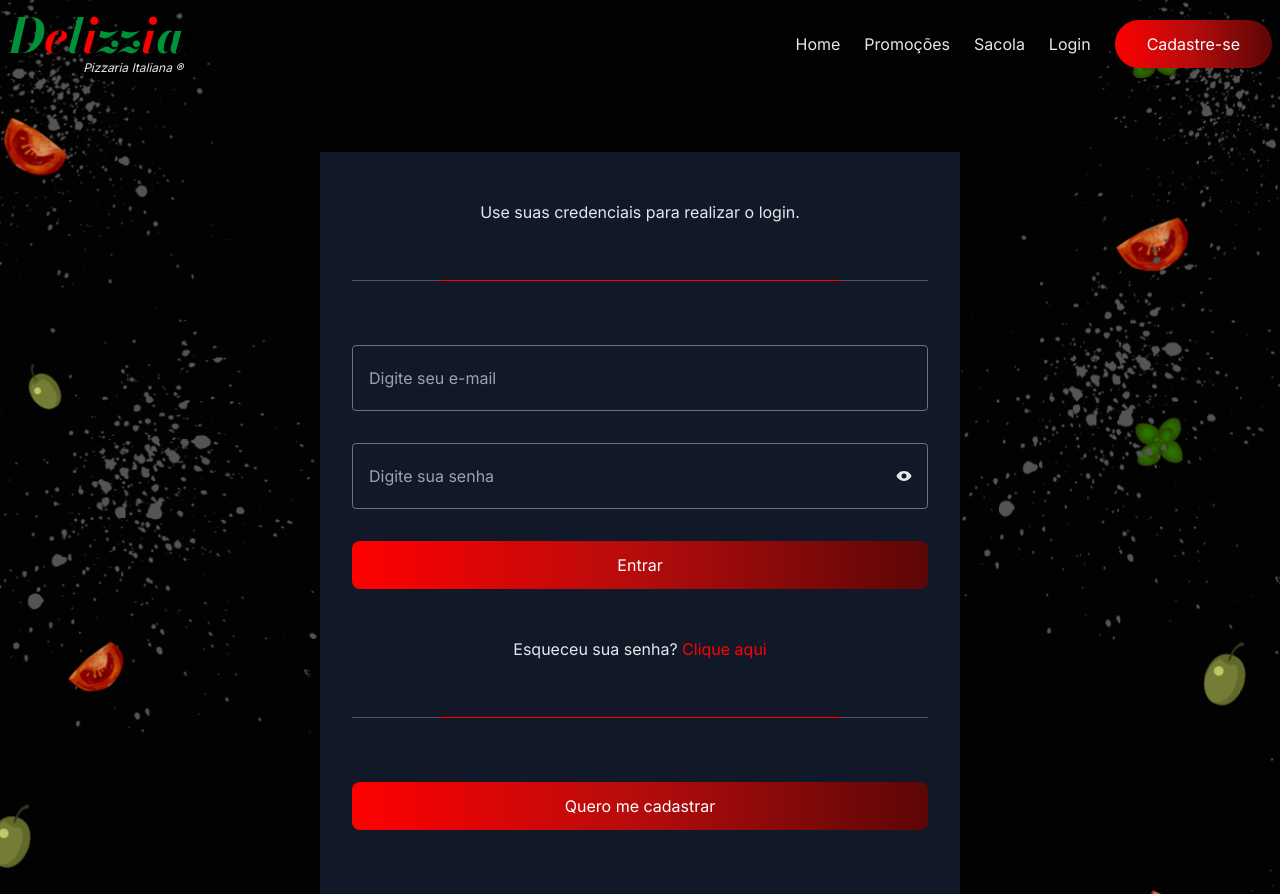
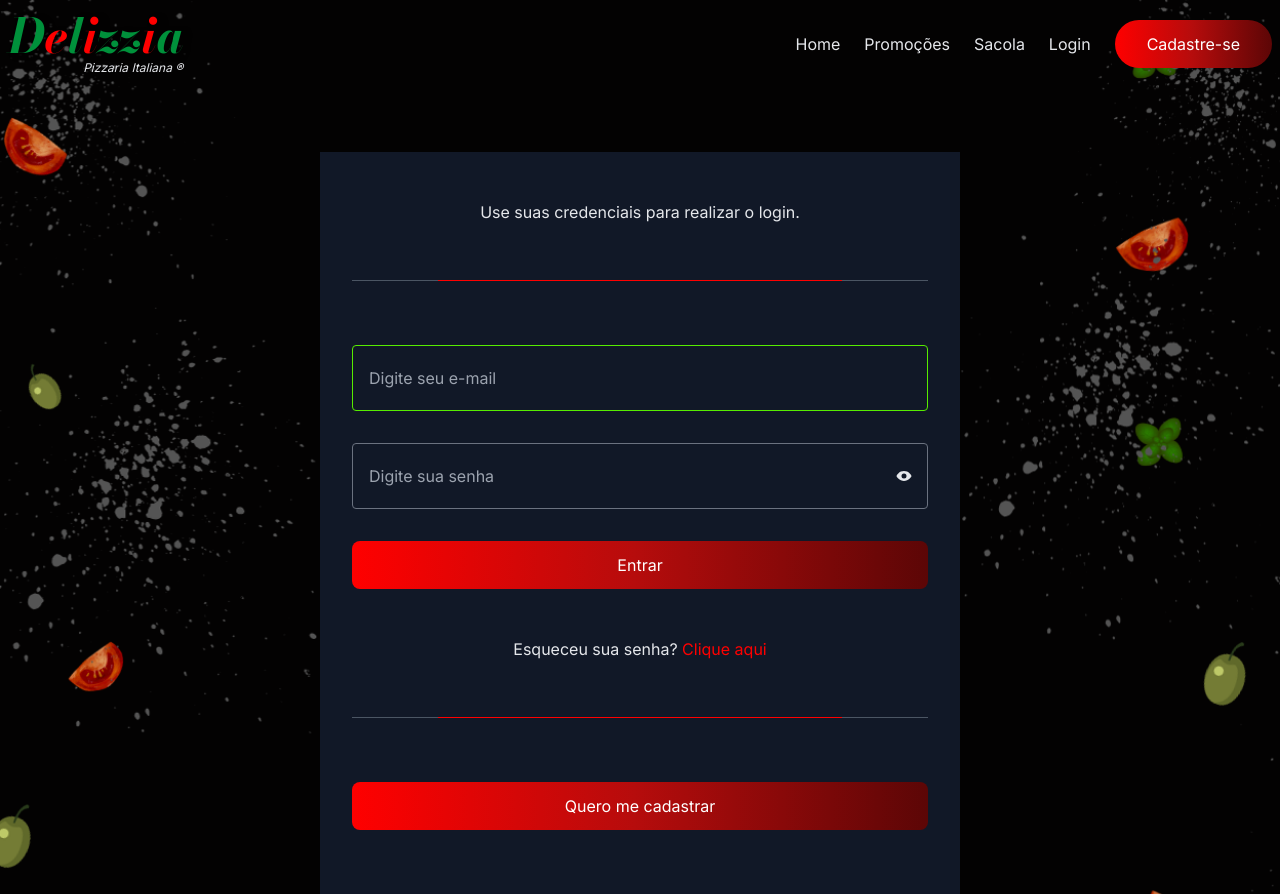
Before and after one commit to Janaina-Costa/ITalents_Pizza_Delivery, a React (Vite) app: page /login in a window 1280 px wide. Built offline with nearby package versions, Linux system fonts and the light colour scheme; no server answers.

Commit message:
feat: adiciona useRef para os inputs dos formulário

```diff
--- a/src/components/Forms/LoginForm/index.tsx
+++ b/src/components/Forms/LoginForm/index.tsx
@@ -1,5 +1,5 @@
 import { Eye, EyeSlash } from '@phosphor-icons/react';
-import { ChangeEvent, FormEvent, useState } from 'react';
+import { ChangeEvent, FormEvent, useEffect, useRef, useState } from 'react';
 import { Link, useNavigate } from 'react-router-dom';
 
 import { Button } from '../../Button';
@@ -23,7 +23,12 @@ export const LoginForm = ({
   onSubmitLogin,
 }: IProps) => {
   const [isHidePass, setIsHidePass] = useState<boolean>(false);
+  const inputRef = useRef<HTMLInputElement>(null);
   const navigate = useNavigate();
+
+  useEffect(() => {
+    inputRef?.current?.focus();
+  }, []);
 
   const handleClickIconPassword = () => {
     setIsHidePass((prev) => !prev);
@@ -54,6 +59,7 @@ export const LoginForm = ({
           className="bg-transparent py-5 pl-4 w-full max-w-full rounded outline-none"
           value={value.email}
           onChange={handleChangeInputEmail}
+          ref={inputRef}
         />
         <Input
           placeholder="Digite sua senha"
--- a/src/components/Forms/RecoverForm/index.tsx
+++ b/src/components/Forms/RecoverForm/index.tsx
@@ -1,8 +1,16 @@
+import { useEffect, useRef } from 'react';
+
 import { Button } from '../../Button';
 import { Divider } from '../../Divider';
 import Input from '../../Input';
 
 export const RecoverForm = () => {
+  const inputRef = useRef<HTMLInputElement>(null);
+
+  useEffect(() => {
+    inputRef.current?.focus();
+  }, []);
+
   return (
     <form className=" w-full flex flex-col justify-center items-center">
       <div>
@@ -20,6 +28,7 @@ export const RecoverForm = () => {
           placeholder="Digite seu e-mail"
           type="email"
           className="bg-transparent py-5 pl-4 w-full max-w-full rounded outline-none"
+          ref={inputRef}
         />
 
         <Button
--- a/src/components/Forms/RegisterForm/index.tsx
+++ b/src/components/Forms/RegisterForm/index.tsx
@@ -1,3 +1,4 @@
+import { useEffect, useRef } from 'react';
 import { Link } from 'react-router-dom';
 
 import { Button } from '../../Button';
@@ -5,6 +6,11 @@ import { Divider } from '../../Divider';
 import Input from '../../Input';
 
 export const RegisterForm = () => {
+  const inputRef = useRef<HTMLInputElement>(null);
+
+  useEffect(() => {
+    inputRef.current?.focus();
+  }, []);
   return (
     <form className=" w-full flex flex-col justify-center items-center">
       <p className="text-center mt-4 ">
@@ -16,6 +22,7 @@ export const RegisterForm = () => {
           placeholder="Digite seu nome"
           type="text"
           className="bg-transparent py-5 pl-4 w-full max-w-full rounded outline-none"
+          ref={inputRef}
         />
         <Input
           placeholder="Digite seu e-mail"
--- a/src/components/Input/index.tsx
+++ b/src/components/Input/index.tsx
@@ -1,6 +1,6 @@
 /* eslint-disable react/require-default-props */
 
-import { InputHTMLAttributes, useState } from 'react';
+import React, { InputHTMLAttributes, useState } from 'react';
 
 interface IInput extends InputHTMLAttributes<HTMLInputElement> {
   hasIconLeft?: boolean;
@@ -8,7 +8,10 @@ interface IInput extends InputHTMLAttributes<HTMLInputElement> {
   onClickIconPassword?: () => void;
 }
 
-const Input = ({ hasIconLeft = false, className, ...props }: IInput) => {
+const Input: React.ForwardRefExoticComponent<
+  IInput & React.RefAttributes<HTMLInputElement>
+> = React.forwardRef<HTMLInputElement, IInput>(
+  ({ hasIconLeft = false, className, ...props }, ref) => {
     const [isFocused, setIsFocused] = useState<boolean>(false);
 
     const handleInputFocus = () => {
@@ -45,6 +48,7 @@ const Input = ({ hasIconLeft = false, className, ...props }: IInput) => {
           onChange={props.onChange}
           onKeyUp={props.onKeyUp}
           value={props.value}
+          ref={ref}
         />
         {props.hasPassword ? (
           <button
@@ -59,5 +63,6 @@ const Input = ({ hasIconLeft = false, className, ...props }: IInput) => {
         )}
       </div>
     );
-};
+  },
+);
 export default Input;
--- a/src/components/Layout/index.tsx
+++ b/src/components/Layout/index.tsx
@@ -43,7 +43,7 @@ const Layout = () => {
               <Link to="bag"> Sacola</Link>
             </li>
             {userIsLogged ? (
-              <li className="flex gap-4">
+              <li className="flex gap-4 cursor-pointer hover:text-primary-red-0 ease-in-out duration-300">
                 <p>Olá, Fulana!</p>
                 <SignOut
                   className="cursor-pointer text- hover:brightness-105"
```
Lines whose indentation alone changed are shown as unchanged.
